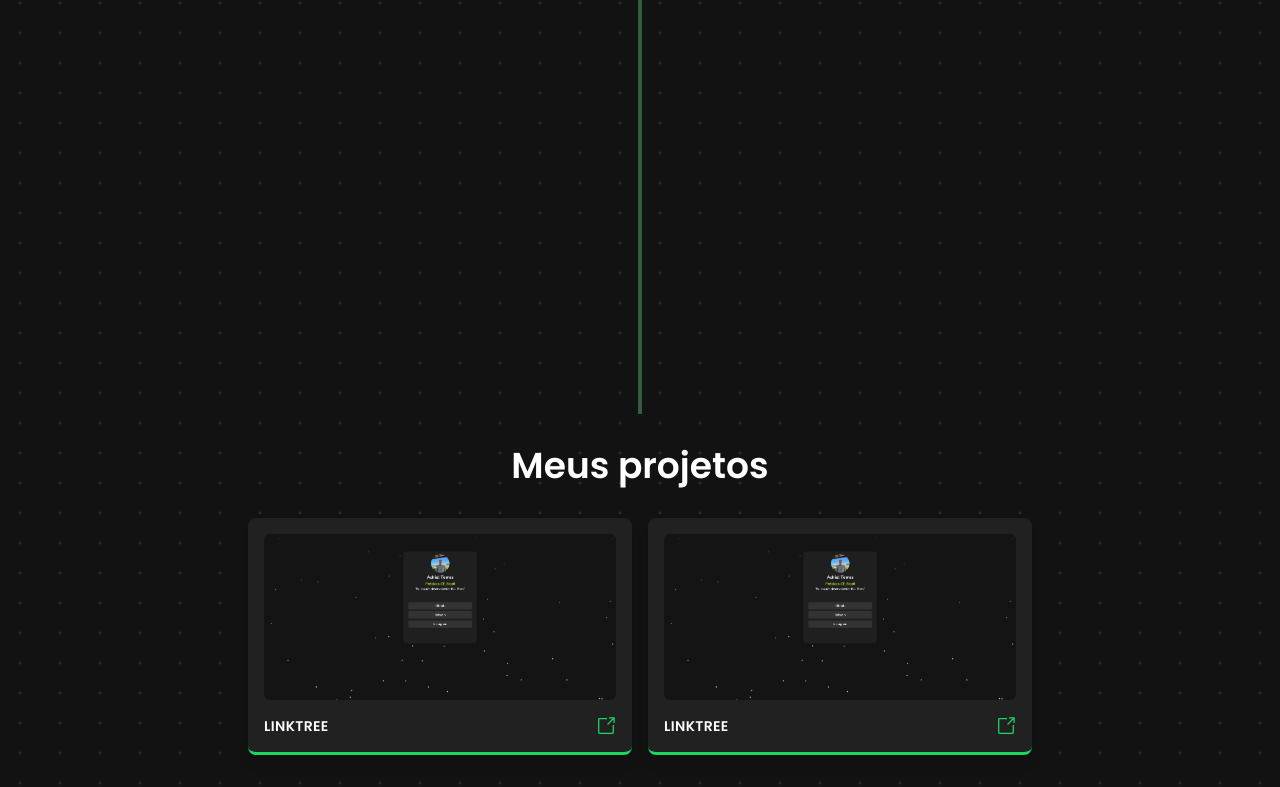
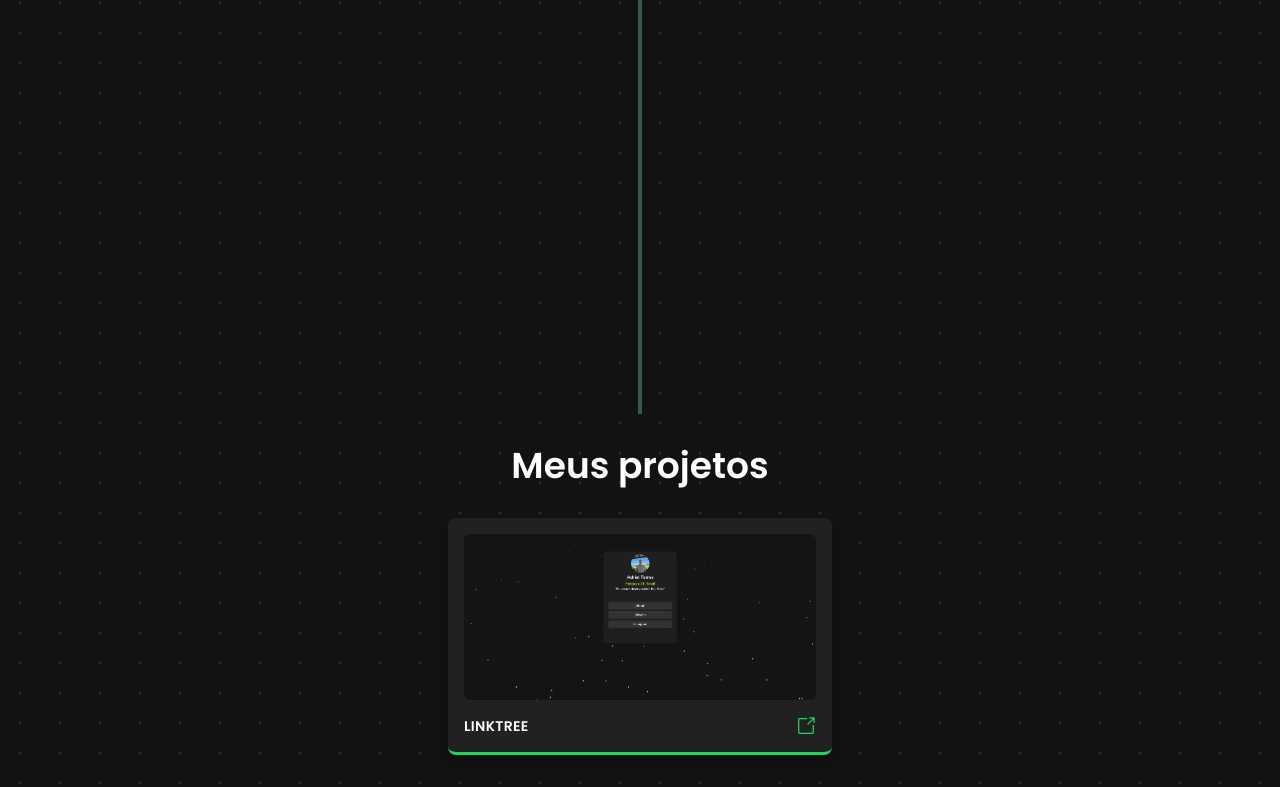
Before and after one commit to adrieeltorres1/adrielPortfolio, a React (Vite) app: page / in a window 1280 px wide. Shown: the part 1962-2749 px from the top of the page. Built offline with nearby package versions, Linux system fonts and the light colour scheme.

Commit message:
Estilizando com animações

```diff
--- a/package.json
+++ b/package.json
@@ -19,6 +19,7 @@
     "react": "^18.3.1",
     "react-dom": "^18.3.1",
     "react-icons": "^5.5.0",
+    "react-intersection-observer": "^9.16.0",
     "react-vertical-timeline-component": "^3.5.3"
   },
   "devDependencies": {
--- a/src/components/Projetos.jsx
+++ b/src/components/Projetos.jsx
@@ -42,7 +42,7 @@ const Projetos = () => {
                         </a>
                     </div>
                 </div>
-                  <div
+                {/* <div
                     className="
                 projetoCard
                 animate__animated
@@ -76,10 +76,8 @@ const Projetos = () => {
                             <GoLinkExternal className="text-verde-spotify text-xl font-bold" />
                         </a>
                     </div>
+                </div> */}
             </div>
-
-            </div>
-              {/* <h2 className='animate__animated animate__pulse animate__infinite text-verde-spotify'>TESTE DE ANIMAÇÃO</h2> */}
         </>
     );
 }
```
Also changed, not shown: src/style.css (+1 -12 lines), 1 other file (tests, documents, lock files or other folders). Lines whose indentation alone changed are shown as unchanged.
